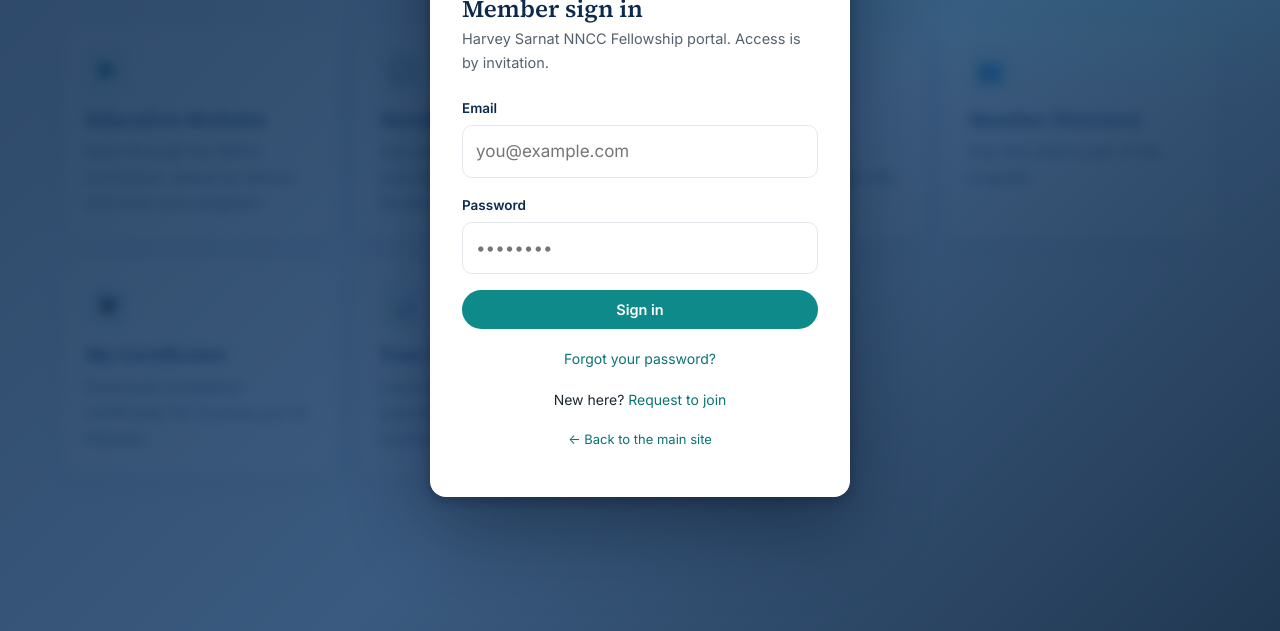
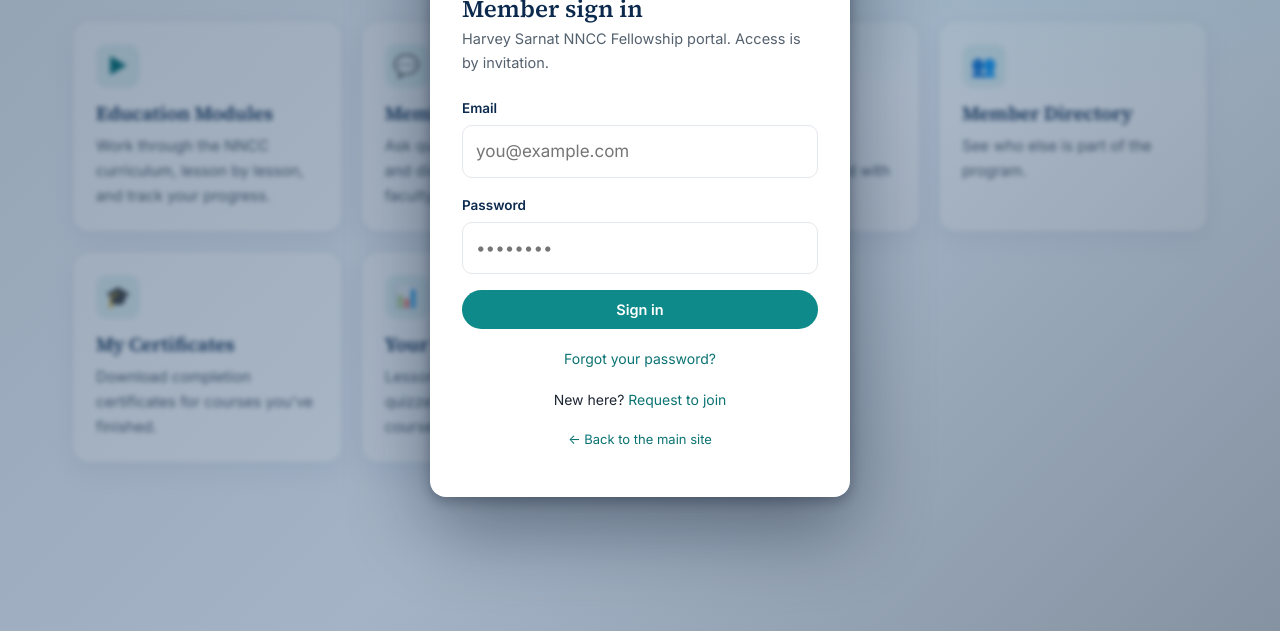
Before and after one commit to nncceducation-cpu/nncc-fellowship, a plain HTML site: page login.html in a window 1280 px wide. Shown: the part 169-800 px from the top of the page. Drawn offline with nearby package versions, Linux system fonts and the light colour scheme.

Commit message:
Add files via upload

```diff
--- a/login.html
+++ b/login.html
@@ -14,11 +14,11 @@
 <style>
   /* Blurred preview of the members' portal behind the sign-in card */
   .login-bg{ position:fixed; inset:0; z-index:0; overflow:hidden; pointer-events:none; }
-  .login-bg .preview-scale{ transform:scale(1.06); transform-origin:top center; filter:blur(5px) saturate(1.03); }
+  .login-bg .preview-scale{ transform:scale(1.04); transform-origin:top center; filter:blur(2.5px) saturate(1.05); }
   .login-bg .portal-wrap{ min-height:100vh; }
   .login-bg .veil{ position:absolute; inset:0;
-    background:radial-gradient(1100px 620px at 84% -12%, rgba(15,138,138,.30), transparent 60%),
-               linear-gradient(135deg, rgba(12,42,77,.86) 0%, rgba(20,58,102,.83) 55%, rgba(10,35,63,.90) 100%); }
+    background:radial-gradient(1100px 620px at 84% -12%, rgba(15,138,138,.18), transparent 60%),
+               linear-gradient(135deg, rgba(12,42,77,.42) 0%, rgba(20,58,102,.36) 55%, rgba(10,35,63,.48) 100%); }
   .auth-shell{ position:relative; z-index:2; background:none !important; }
   .auth-card{ box-shadow:0 30px 80px rgba(4,18,36,.45), 0 4px 14px rgba(4,18,36,.3); }
   @media (prefers-reduced-motion: no-preference){ .auth-card{ animation:cardIn .5s ease both; } }
```
